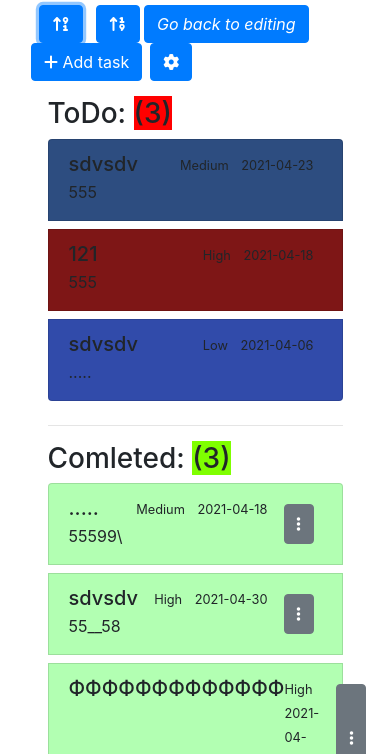
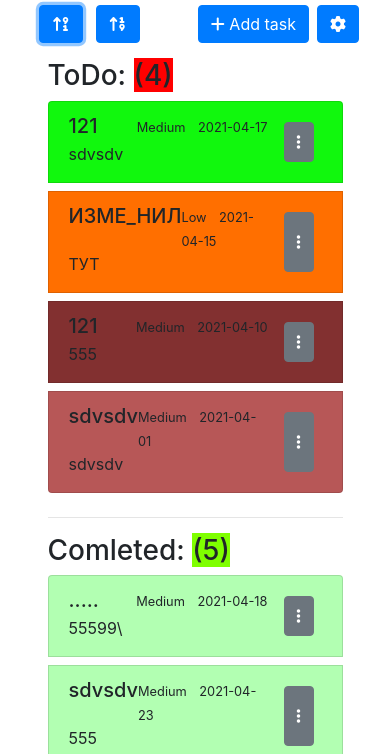
Before and after one commit to Tony001-HUB/toDoList, a website with bundled scripts: page index.html in a window 390 px wide. Both pictures are taken after a click on the button 61 px from the left and 114 px from the top of the page. Shown: the part 90-844 px from the top of the page. Built offline with nearby package versions, Linux system fonts and the light colour scheme.

Commit message:
Ability to work with tasks while sorting

```diff
--- a/db.json
+++ b/db.json
@@ -11,20 +11,11 @@
     },
     {
       "taskTitle": "sdvsdv",
-      "taskText": "55__58",
+      "taskText": "555",
       "IsFinished": "true",
-      "gridRadios": "High",
-      "date": "2021-04-30",
-      "color": "#ae2da4",
-      "id": 4
-    },
-    {
-      "taskTitle": "sdvsdv",
-      "taskText": "555",
-      "IsFinished": "false",
+      "gridRadios": "Medium",
       "date": "2021-04-23",
       "color": "#2d4d80",
-      "gridRadios": "Medium",
       "id": 5
     },
     {
@@ -37,22 +28,58 @@
       "id": 6
     },
     {
-      "taskTitle": "sdvsdv",
-      "taskText": ".....",
+      "taskTitle": "ИЗМЕ_НИЛ",
+      "taskText": "ТУТ",
       "IsFinished": "false",
       "gridRadios": "Low",
-      "date": "2021-04-06",
-      "color": "#314baa",
+      "date": "2021-04-15",
+      "color": "#ff6f00",
       "id": 7
     },
     {
       "taskTitle": "121",
       "taskText": "555",
-      "IsFinished": "false",
+      "IsFinished": "true",
+      "gridRadios": "High",
       "date": "2021-04-18",
       "color": "#7e1616",
-      "gridRadios": "High",
       "id": 8
+    },
+    {
+      "taskTitle": "121",
+      "taskText": "sdvsdv",
+      "IsFinished": "false",
+      "gridRadios": "Medium",
+      "date": "2021-04-17",
+      "color": "#11f80d",
+      "id": 10
+    },
+    {
+      "taskTitle": "ИЗМЕНИЛ",
+      "taskText": "жёлтый на розовый",
+      "IsFinished": "true",
+      "gridRadios": "Low",
+      "date": "2021-04-15",
+      "color": "#ff00e1",
+      "id": 12
+    },
+    {
+      "taskTitle": "121",
+      "taskText": "555",
+      "IsFinished": "false",
+      "date": "2021-04-10",
+      "color": "#823030",
+      "gridRadios": "Medium",
+      "id": 13
+    },
+    {
+      "taskTitle": "sdvsdv",
+      "taskText": "sdvsdv",
+      "IsFinished": "false",
+      "date": "2021-04-01",
+      "color": "#b75757",
+      "gridRadios": "Medium",
+      "id": 14
     }
   ]
 }
--- a/index.html
+++ b/index.html
@@ -24,7 +24,6 @@
             <div class="d-flex-2">
                 <button type="button" class="btn btn-primary mx-2 max-sort"><i class="fas fa-sort-numeric-up-alt"></i></button>
                 <button type="button" class="btn btn-primary min-sort"><i class="fas fa-sort-numeric-up"></i></button>
-                <button type="button" class="btn btn-primary back-btn"><i>Go back to editing</i></button>
             </div>
             <div class="d-flex">
                 <button type="button" class="btn btn-primary" data-toggle="modal" data-target="#exampleModal">
@@ -75,7 +74,7 @@
                     </button>
                 </div>
                 <div class="modal-body">
-                    <form action="">
+                    <form>
                         <div class="form-group row">
                             <label for="inputTitle" class="col-sm-2 col-form-label">Title</label>
                             <div class="col-sm-10">
--- a/resources/js/components/lowerSortByDate.js
+++ b/resources/js/components/lowerSortByDate.js
@@ -1,4 +1,7 @@
 import {getData} from "../services/getData.js";
+import deleteTask from "./deleteTask.js";
+import comletedTask from "./comletedTask.js";
+import editTask from "./editTask.js";
 
 export default function lowerSortByDate() {
     document.querySelector(".min-sort").addEventListener('click', event => {
@@ -46,10 +49,23 @@ export default function lowerSortByDate() {
                 </div>
             </form>
         </div>
+            <div class="dropdown m-2 dropleft">
+                <button class="btn btn-secondary h-100 init-work-with-task-btn" type="button" id="dropdownMenuItem1" data-toggle="dropdown" aria-haspopup="true" aria-expanded="false">
+                    <i class="fas fa-ellipsis-v" aria-hidden="true"></i>
+                </button>
+                <div class="dropdown-menu p-2 flex-column" aria-labelledby="dropdownMenuItem1">
+                    <button type="button" class="btn btn-success w-100">Complete</button>
+                    <button type="button" class="btn btn-info w-100 my-2">Edit</button>
+                    <button type="button" class="btn btn-delete btn-danger w-100">Delete</button>
+                </div>
+            </div>
         </li>
         `)
         }
         }))
+        setTimeout(editTask, 1000);
+        setTimeout(comletedTask, 1000);
+        setTimeout(deleteTask, 1000);
     })
 }
 
--- a/resources/js/components/upperSortByDate.js
+++ b/resources/js/components/upperSortByDate.js
@@ -1,4 +1,7 @@
 import {getData} from "../services/getData.js";
+import deleteTask from "./deleteTask.js";
+import comletedTask from "./comletedTask.js";
+import editTask from "./editTask.js";
 
 export default function upperSortByDate() {
     document.querySelector(".max-sort").addEventListener('click', event => {
@@ -46,10 +49,23 @@ export default function upperSortByDate() {
                     </div>
                 </form>
             </div>
+                <div class="dropdown m-2 dropleft">
+                    <button class="btn btn-secondary h-100 init-work-with-task-btn" type="button" id="dropdownMenuItem1" data-toggle="dropdown" aria-haspopup="true" aria-expanded="false">
+                        <i class="fas fa-ellipsis-v" aria-hidden="true"></i>
+                    </button>
+                    <div class="dropdown-menu p-2 flex-column" aria-labelledby="dropdownMenuItem1">
+                        <button type="button" class="btn btn-success w-100">Complete</button>
+                        <button type="button" class="btn btn-info w-100 my-2">Edit</button>
+                        <button type="button" class="btn btn-delete btn-danger w-100">Delete</button>
+                    </div>
+                </div>
             </li>
             `)
         }
         }))
+        setTimeout(editTask, 1000);
+        setTimeout(comletedTask, 1000);
+        setTimeout(deleteTask, 1000);
     })
 }
 
```
Lines whose indentation alone changed are shown as unchanged.
